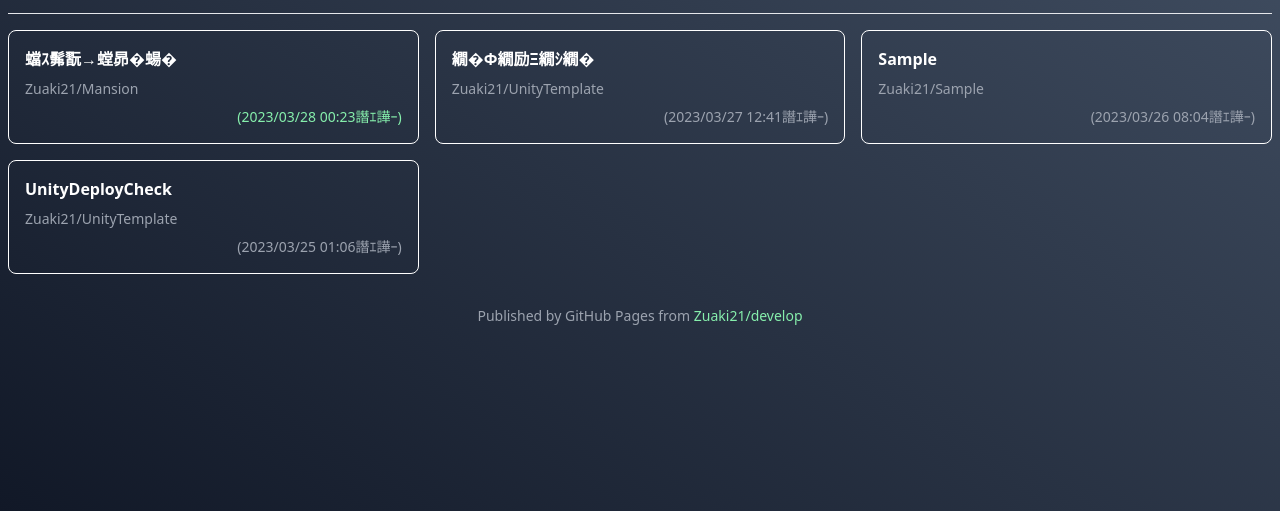
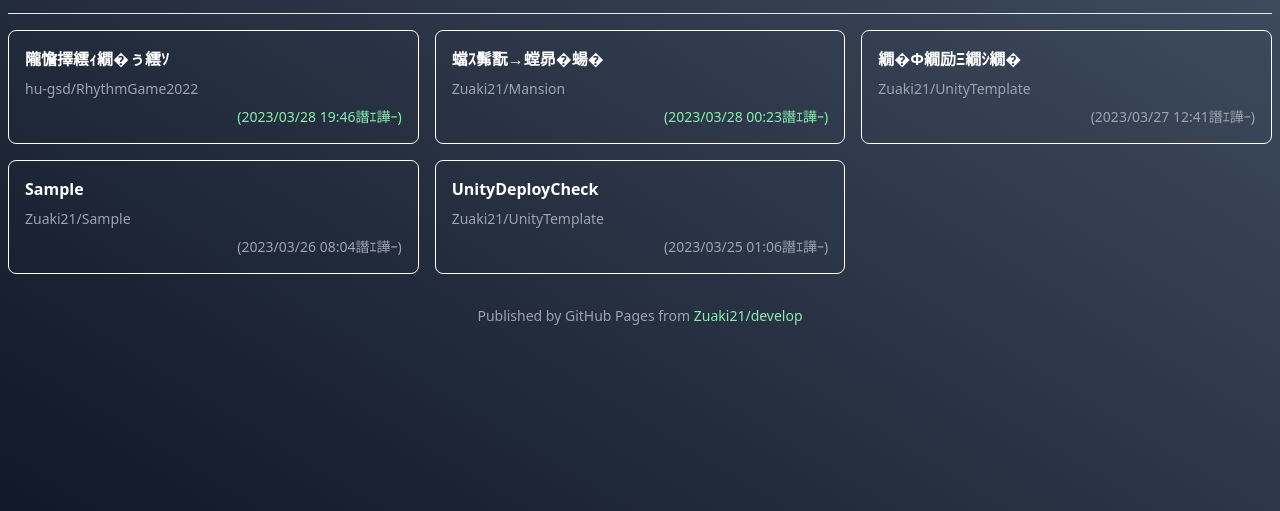
Before and after one commit to Zuaki21/Develop, a plain HTML site: page index.html in a window 1280 px wide. Shown: the part 289-800 px from the top of the page. Drawn offline with nearby package versions, Linux system fonts and the light colour scheme.

Commit message:
Update index.html
Signed-off-by: Zuaki21 <specialkazoo21@gmail.com>

```diff
--- a/index.html
+++ b/index.html
@@ -32,6 +32,20 @@
             </div>
             <hr class="mb-4 ml-2 mr-2" />
             <div class="flex flex-wrap">
+
+                <div class="w-full md:w-1/3 px-2 mb-4">
+    <a
+        class="border border-white rounded-lg p-4 h-full hover:bg-gray-800 flex flex-col block"
+        href="./RhythmGame2022"
+    >
+        <p class="text-white font-bold mb-2">譜面エディタ</p>
+        <p class="text-gray-400 text-sm mb-2">
+            hu-gsd/RhythmGame2022
+        </p>
+        <p class="text-green-300 text-sm mt-auto ml-auto">
+            (2023/03/28 19:46更新)
+        </p>
+    </a></div>
 
                 <div class="w-full md:w-1/3 px-2 mb-4">
     <a
```
